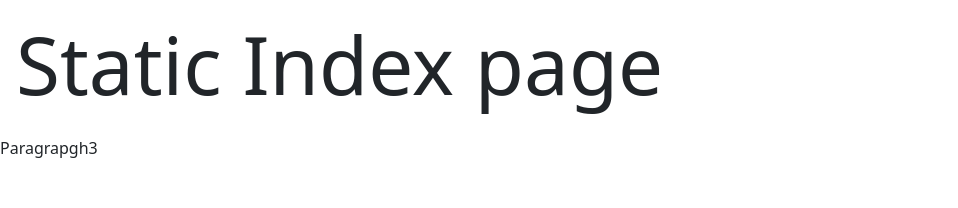
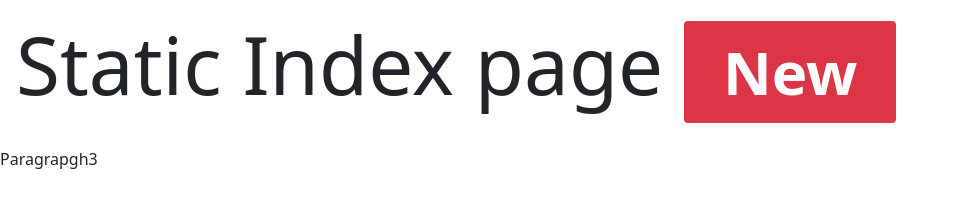
Before and after one commit to korisantosh/webdesignerindia, a plain HTML site: page index.html in a window 1280 px wide. Shown: the whole page, without its empty margins (0-958 px from the left). Drawn offline with nearby package versions, Linux system fonts and the light colour scheme.

Commit message:
Update index.html

```diff
--- a/index.html
+++ b/index.html
@@ -8,7 +8,7 @@
     <link href="https://cdn.jsdelivr.net/npm/bootstrap@5.1.3/dist/css/bootstrap.min.css" rel="stylesheet" integrity="sha384-1BmE4kWBq78iYhFldvKuhfTAU6auU8tT94WrHftjDbrCEXSU1oBoqyl2QvZ6jIW3" crossorigin="anonymous">
 </head>
 <body>
-<h1 class="display-1 p-3">Static Index page</h1>
+<h1 class="display-1 p-3">Static Index page <span class="badge bg-danger">New</span></h1>
 <p>Paragrapgh3</p>
 </body>
 </html>
```
